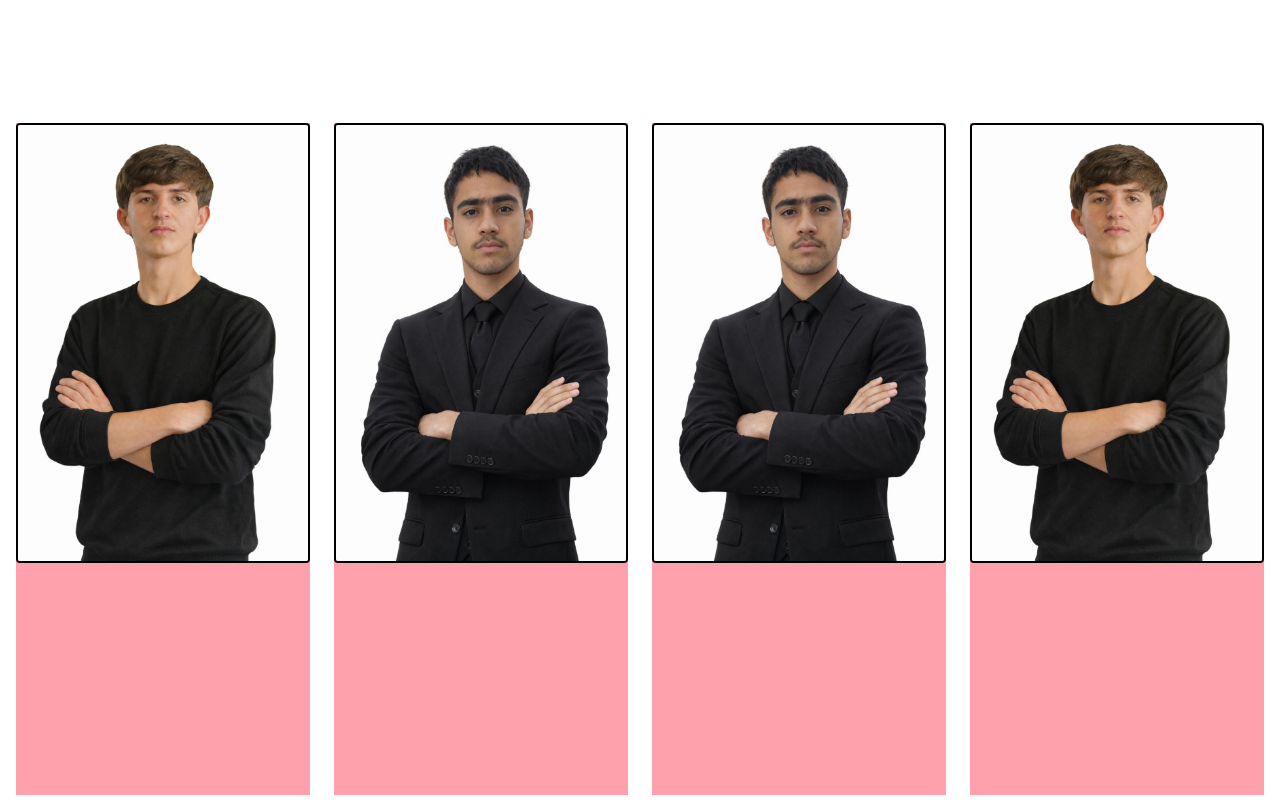
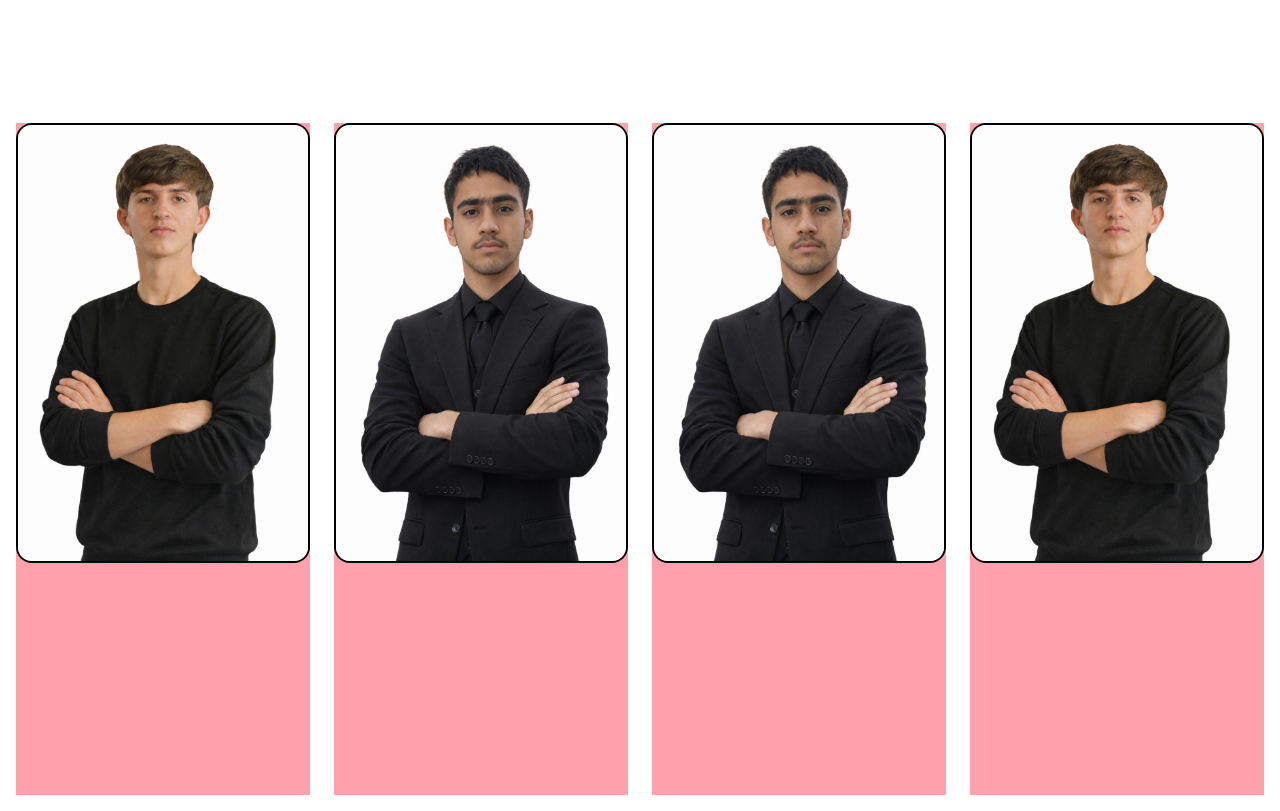
Before and after one commit to miladazizani/Team-Portfolio-, a React (Vite) app: page / in a window 1280 px wide. Shown: the part 1269-2080 px from the top of the page. Built offline with nearby package versions, Linux system fonts and the light colour scheme.

Commit message:
Test the text

```diff
--- a/src/features/Teams/pages/Team.jsx
+++ b/src/features/Teams/pages/Team.jsx
@@ -9,17 +9,19 @@ const Team = () => {
             </section>
             <section className="h-8/12 w-full grid grid-cols-4 gap-6">
                 <div className="bg-rose-300">
-                    <img src="./images/milad.jpg" className="h-110 rounded border-2 border-black" />
-
+                    <div>
+                    <img src="./images/milad.jpg" className="h-110 rounded-2xl border-2 border-black " />
+                    <p></p>
+                    </div>
                 </div>
                 <div className="bg-rose-300">
-                    <img src="./images/mojib.jpg" className="h-110 rounded border-2 border-black" />
+                    <img src="./images/mojib.jpg" className="h-110 rounded-2xl border-2 border-black " />
                 </div>
                 <div className="bg-rose-300">
-                    <img src="./images/mojib.jpg" className="h-110 rounded border-2 border-black" />
+                    <img src="./images/mojib.jpg" className="h-110 rounded-2xl border-2 border-black " />
                 </div>
                 <div className="bg-rose-300">
-                    <img src="./images/milad.jpg" className="h-110 rounded border-2 border-black" />
+                    <img src="./images/milad.jpg" className="h-110 rounded-2xl border-2 border-black " />
                 </div>
             </section>
         </main>
```
